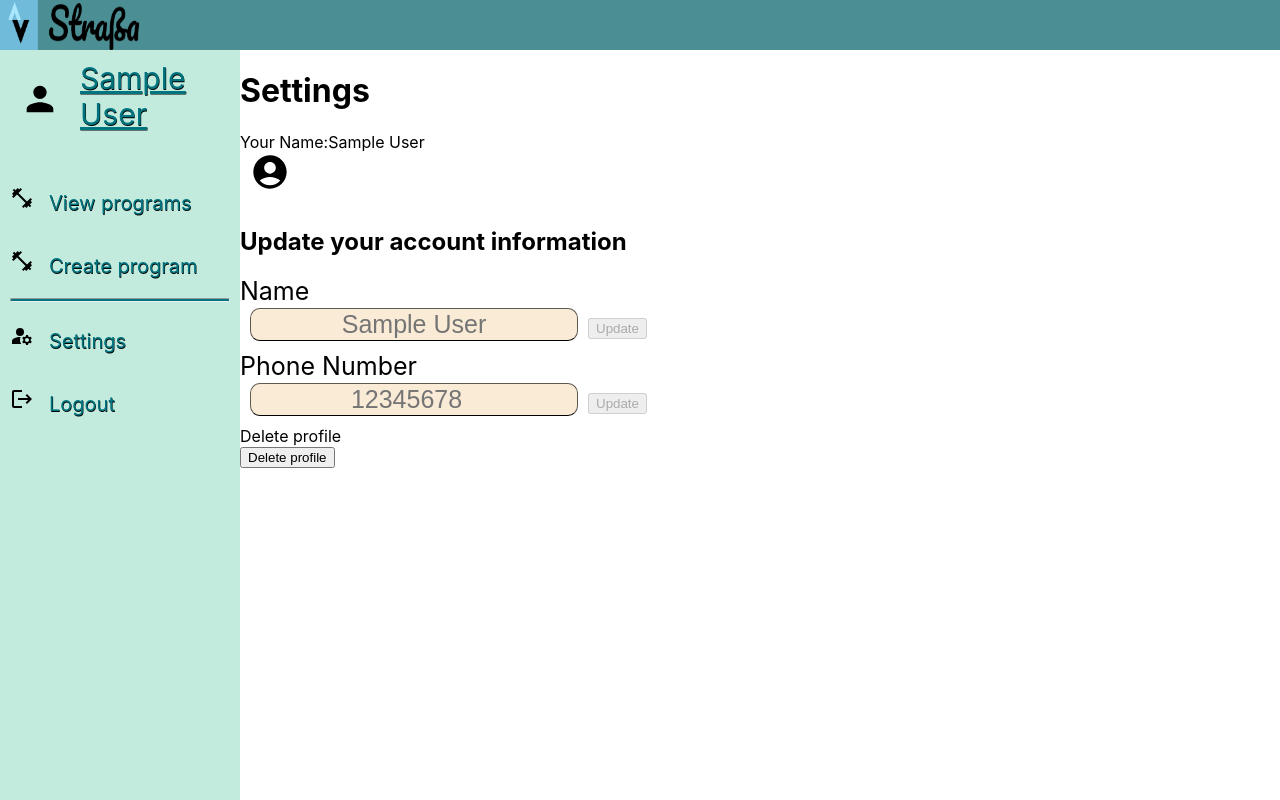
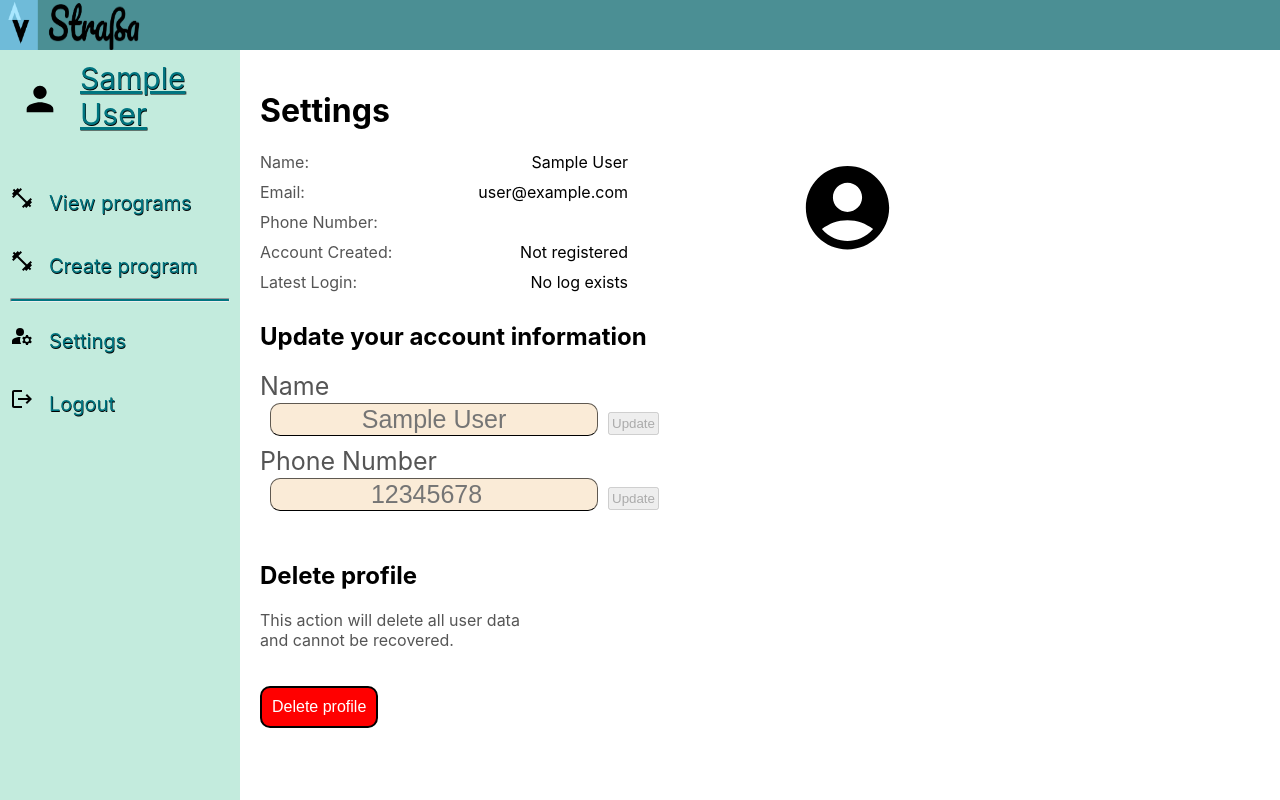
Before and after one commit to sleipner01/straba, a React (Create React App) app: page /settings in a window 1280 px wide. Built offline with nearby package versions, Linux system fonts and the light colour scheme; no server answers; sample sign-in values are in the browser's storage.

Commit message:
UX&UI: styling and failsafes

```diff
--- a/src/pages/Settings.js
+++ b/src/pages/Settings.js
@@ -2,10 +2,11 @@ import { useState, useEffect, useRef } from 'react';
 import { Error } from '../components/misc/usefulComponents';
 import { auth } from '../firebase';
 import { updateProfile, deleteUser } from 'firebase/auth';
-import { doc, deleteDoc, updateDoc } from 'firebase/firestore';
+import { doc, deleteDoc, updateDoc, getDoc } from 'firebase/firestore';
 import { AccountCircle } from '@mui/icons-material';
 import { useNavigate } from 'react-router-dom';
 import { db } from '../firebase';
+import './Settings.scss';
 
 const Settings = () => {
   const navigate = useNavigate();
@@ -15,6 +16,10 @@ const Settings = () => {
   const [phoneValid, setPhoneValidState] = useState(false);
   const [errorText, setError] = useState();
   const [imgLoadedSuccessfully, setImgLoadedSuccessfully] = useState(false);
+
+  const [phoneNumber, setPhoneNumberFromFirestore] = useState('');
+  const [latestLogin, setLatestLoginFromFirestore] = useState('');
+  const [accountCreated, setAccountCreatedFromFirestore] = useState('');
 
   const profileImage = useRef();
   const profileIcon = useRef();
@@ -54,6 +59,17 @@ const Settings = () => {
     setPhoneNumber(input);
     setPhoneValidState(phoneValid);
   }
+
+  const retrieveUserDataFromFirestore = async () => {
+    await getDoc(doc(db, 'users', auth.currentUser.uid))
+      .then(() => {
+        console.log('Successully retrieved userdoc');
+        // TODO
+      })
+      .catch((error) => {
+        console.error(error);
+      });
+  };
 
   const updateUserDoc = async (name) => {
     await updateDoc(doc(db, 'users', auth.currentUser.uid), {
@@ -95,20 +111,21 @@ const Settings = () => {
   };
 
   const deleteProfile = async (e) => {
-    e.preventDefault();
-    const userId = auth.currentUser.uid;
-    deleteUser(auth.currentUser)
-      .then(() => {
-        deleteUserDoc(userId);
-        // User deleted.
-        console.log('User deleted');
-        navigate('/login');
-      })
-      .catch((error) => {
-        // An error ocurred
-        console.err(error);
-        setError(error.message);
-      });
+    // if (confirm('Are you sure you want to delete your profile?')) {
+    // const userId = auth.currentUser.uid;
+    // deleteUser(auth.currentUser)
+    //   .then(() => {
+    //     deleteUserDoc(userId);
+    //     // User deleted.
+    //     console.log('User deleted');
+    //     navigate('/login');
+    //   })
+    //   .catch((error) => {
+    //     // An error ocurred
+    //     console.err(error);
+    //     setError(error.message);
+    //   });
+    // }
   };
 
   const updatePhoneNumber = async (e) => {
@@ -127,21 +144,48 @@ const Settings = () => {
   };
 
   return (
+    <div className='settingsContainer'>
+      <h1>Settings</h1>
+      <div className='accountInformation'>
+        <div className='infoSection'>
           <div>
-      <h1>Settings</h1>
-      <div>
-        <span>Your Name:</span>
+            <span>Name:</span>
             <span>{auth.currentUser.displayName}</span>
           </div>
           <div>
+            <span>Email:</span>
+            <span>{auth.currentUser.email}</span>
+          </div>
+          <div>
+            <span>Phone Number:</span>
+            <span>{phoneNumber ? phoneNumber : ''}</span>
+          </div>
+          <div>
+            <span>Account Created:</span>
+            <span>{accountCreated ? accountCreated : 'Not registered'}</span>
+          </div>
+          <div>
+            <span>Latest Login:</span>
+            <span>{latestLogin ? latestLogin : 'No log exists'}</span>
+          </div>
+          {/* TODO
+             PhoneNumber
+             Latest Login
+             Account Created
+          */}
+        </div>
+        <div className='imageSection'>
           <img
             src={null}
             onError={() => setImgLoadedSuccessfully(false)}
             onLoad={() => setImgLoadedSuccessfully(true)}
             alt='Profile'
             ref={profileImage}
+            width={100}
+            height={100}
           />
           <AccountCircle className='personIcon' ref={profileIcon} />
+        </div>
       </div>
       <h2>Update your account information</h2>
       <form>
@@ -178,14 +222,17 @@ const Settings = () => {
         <button disabled={!phoneValid} type='submit' onClick={updatePhoneNumber}>
           Update
         </button>
-
-        <br />
-        <label htmlFor='deleteProfile'>Delete profile</label>
+        {errorText && <Error errorMessage={errorText} />}
+      </form>
+      <div className='deleteProfileContainer'>
+        <h2>Delete profile</h2>
+        <p>
+          This action will delete all user data <br /> and cannot be recovered.
+        </p>
         <br />
         <button onClick={deleteProfile}>Delete profile</button>
         <br />
-        {errorText && <Error errorMessage={errorText} />}
-      </form>
+      </div>
     </div>
   );
 };
--- /dev/null
+++ b/src/pages/Settings.scss
@@ -0,0 +1,78 @@
+.settingsContainer {
+    height: 100%;
+    padding: 20px 80px 0 20px;
+    max-width: 600px;
+
+
+    .accountInformation {
+        display: flex;
+        flex-direction: row;
+        justify-content: space-between;
+
+        .imageSection {
+            display: flex;
+            align-items: center;
+
+            img {
+                width: 100px;
+                height: 100px;
+                border-radius: 20px;
+            }
+
+            .personIcon {
+                scale: 2.5;
+            }
+
+        }
+
+        .infoSection {
+            width: 368px;
+
+            div {
+                display: flex;
+                flex-direction: row;
+                justify-content: space-between;
+                margin-bottom: 10px;
+
+                span:first-child {
+                    color: #555;
+                }
+            }
+        }
+    }
+
+    form {
+
+        label {
+            color: #555;
+        }
+
+        button {
+            padding: 2px;
+        }
+    }
+
+    .deleteProfileContainer {
+        margin-top: 40px;
+        width: 368px;
+
+        p {
+            color: #555;
+        }
+
+        button {
+            padding: 10px;
+            border-radius: 10px;
+            border: 2px solid black;
+            font-size: 1em;
+            color: white;
+            background-color: rgb(255, 0, 0);
+            transition: 0.02s ease-in;
+
+            &:hover {
+                scale: 1.05;
+            }
+        }
+    }
+
+}
```
Lines whose indentation alone changed are shown as unchanged.
